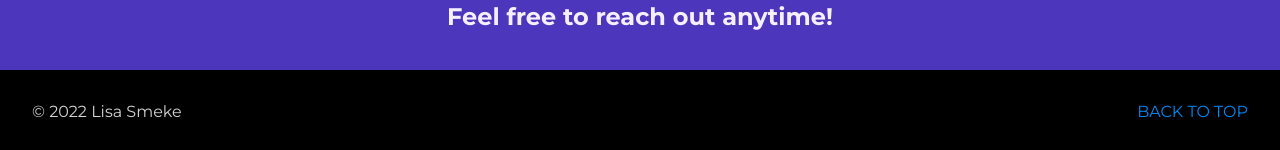
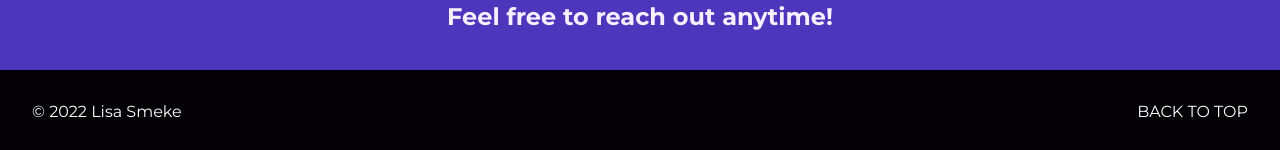
Before and after one commit to LisaSmeke/React-Project, a React (Create React App) app in the folder my-app/: page / in a window 1280 px wide. Shown: the part 4781-4931 px from the top of the page. Built offline with nearby package versions, Linux system fonts and the light colour scheme.

Commit message:
Modify Footer styles

```diff
--- a/my-app/src/components/Footer/Footer.module.css
+++ b/my-app/src/components/Footer/Footer.module.css
@@ -1,5 +1,5 @@
 .footer-container {
-  background-color: black;
+  background-color: var(--black);
   display: flex;
   flex-direction: row;
   align-items: center;
@@ -9,15 +9,15 @@
 
 .footer-container p {
   display: flex;
-  color: lightgray;
+  color: var(--white);
 }
 
 .footer-container a {
   text-decoration: none;
   cursor: pointer;
-  color: var(--secondary);
+  color: var(--white);
 }
 
 .footer-container a:hover {
-  color: var(--highlight-blue);
+  color: var(--highlight-purple);
 }
--- a/my-app/src/components/Nav/Nav.module.css
+++ b/my-app/src/components/Nav/Nav.module.css
@@ -36,5 +36,5 @@
 }
 
 .link:hover {
-  color: var(--dark-text-color);
+  color: var(--highlight-purple);
 }
```
